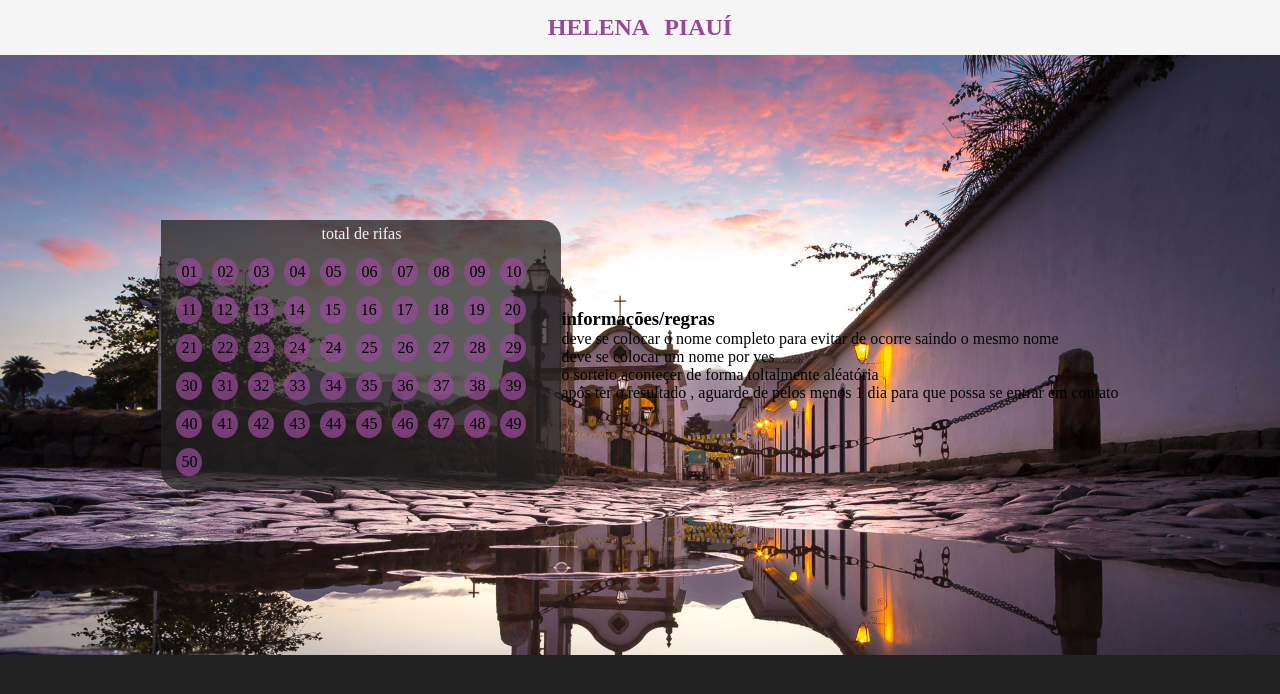
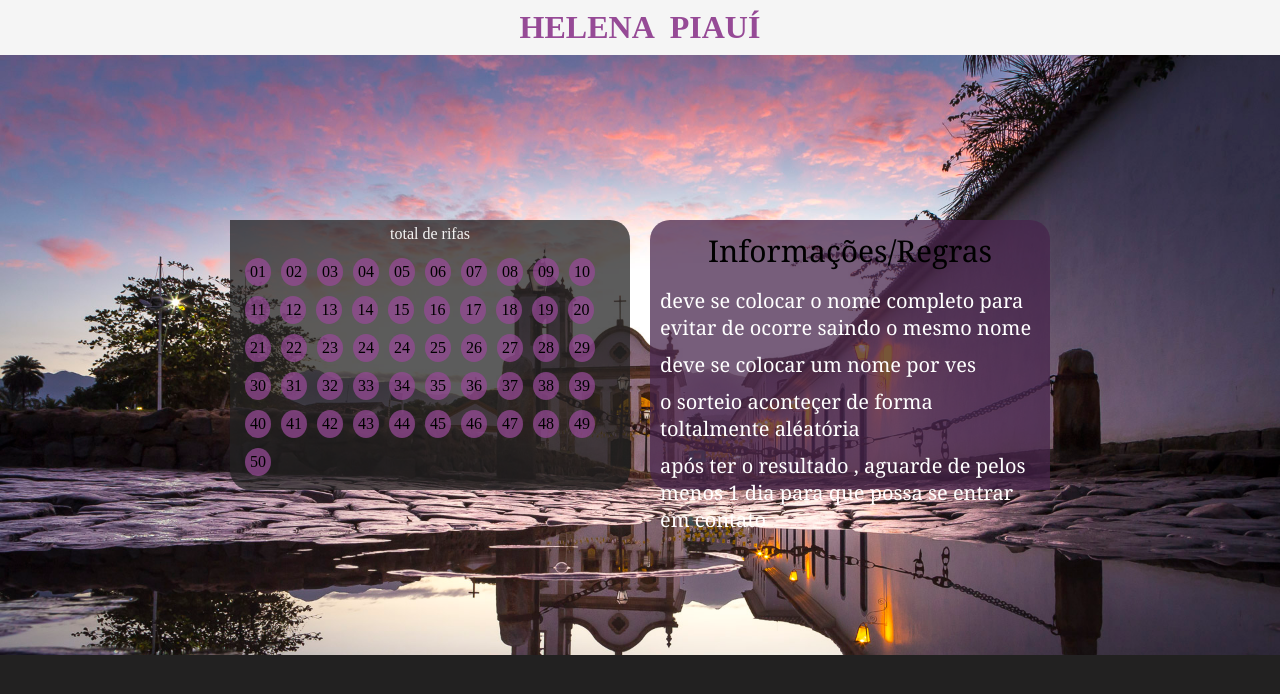
Before and after one commit to willianglitch/sorteadora, a plain HTML site: page index.html in a window 1280 px wide. Drawn offline with Linux system fonts and the light colour scheme.

Commit message:
update 1.9
quase terminando a primeira parte

```diff
--- a/css/style.css
+++ b/css/style.css
@@ -33,12 +33,13 @@ body{
     justify-content: center;
     align-items: center;
 }
-.numCard{
+.Card{
     height: 270px;
     width: 400px;
     background-color: #222121BB;
     border-radius: 0px 20px 20px 20px ;
     box-sizing: border-box;
+    margin-right: 10px;
 }
 .titulo{
     display: flex;
@@ -66,3 +67,26 @@ body{
 .cardContainer li:hover{
         background-color: #f5f5f5;
 }
+
+.Card-02{
+    height: 270px;
+    width: 400px;
+    background-color: #46244CBB;
+    border-radius: 20px 20px 0px 20px ;
+    box-sizing: border-box;
+    margin-left: 10px;
+    padding: 10px;
+    font-family:Georgia, 'Times New Roman', Times, serif;
+}
+.cardInfo h3{
+    text-align: center;
+    margin-bottom: 16px;
+    font-size: 30px;
+    font-weight: normal;
+
+}
+.cardInfo p{
+    padding-bottom: 10px;
+    font-size: 20px;
+    color: white;
+}
--- a/index.html
+++ b/index.html
@@ -10,78 +10,47 @@
 <body>
 
     <div class="header">
-        <h2>helena<span>piauí</span></h2>
+        <h1>helena<span>piauí</span></h1>
     </div>
 
     <section class="container">
 
-        <div class="numCard">
+        <div class="Card">
             <div class="titulo">
                 <p>total de rifas</p>
             </div>
             <div class="cardContainer">
                 <ul>
-                    <li>01</li>
-                    <li>02</li>
-                    <li>03</li>
-                    <li>04</li>
-                    <li>05</li>
-                    <li>06</li>
-                    <li>07</li>
-                    <li>08</li>
-                    <li>09</li>
-                    <li>10</li>
-                    <li>11</li>
-                    <li>12</li>
-                    <li>13</li>
-                    <li>14</li>
-                    <li>15</li>
-                    <li>16</li>
-                    <li>17</li>
-                    <li>18</li>
-                    <li>19</li>
-                    <li>20</li>
-                    <li>21</li>
-                    <li>22</li>
-                    <li>23</li>
-                    <li>24</li>
-                    <li>24</li>
-                    <li>25</li>
-                    <li>26</li>
-                    <li>27</li>
-                    <li>28</li>
-                    <li>29</li>
-                    <li>30</li>
-                    <li>31</li>
-                    <li>32</li>
-                    <li>33</li>
-                    <li>34</li>
-                    <li>35</li>
-                    <li>36</li>
-                    <li>37</li>
-                    <li>38</li>
-                    <li>39</li>
-                    <li>40</li>
-                    <li>41</li>
-                    <li>42</li>
-                    <li>43</li>
-                    <li>44</li>
-                    <li>45</li>
-                    <li>46</li>
-                    <li>47</li>
-                    <li>48</li>
-                    <li>49</li>
-                    <li>50</li>
+                    <li>01</li><li>02</li><li>03</li>
+                    <li>04</li><li>05</li><li>06</li>
+                    <li>07</li><li>08</li><li>09</li>
+                    <li>10</li><li>11</li><li>12</li>
+                    <li>13</li><li>14</li><li>15</li>
+                    <li>16</li><li>17</li><li>18</li>
+                    <li>19</li><li>20</li><li>21</li>
+                    <li>22</li><li>23</li><li>24</li>
+                    <li>24</li><li>25</li><li>26</li>
+                    <li>27</li><li>28</li><li>29</li>
+                    <li>30</li><li>31</li><li>32</li>
+                    <li>33</li><li>34</li><li>35</li>
+                    <li>36</li><li>37</li><li>38</li>
+                    <li>39</li><li>40</li><li>41</li>
+                    <li>42</li><li>43</li><li>44</li>
+                    <li>45</li><li>46</li><li>47</li>
+                    <li>48</li><li>49</li><li>50</li>
                 </ul>
             </div>
         </div>
 
-        <div class="cardRules">
-            <h3>informações/regras</h3>
-            <p>deve se colocar o nome completo para evitar de ocorre saindo o mesmo nome </p>
-            <p>deve se colocar um nome por ves</p>
-            <p>o sorteio aconteçer de forma toltalmente aléatória</p>
-            <p> após ter o resultado , aguarde de pelos menos 1 dia para que possa se entrar em contato </p>
+
+        <div class="Card-02">
+            <div class="cardInfo">
+                <h3>Informações/Regras</h3>
+                <p>deve se colocar o nome completo para evitar de ocorre saindo o mesmo nome </p>
+                <p>deve se colocar um nome por ves</p>
+                <p>o sorteio aconteçer de forma toltalmente aléatória</p>
+                <p> após ter o resultado , aguarde de pelos menos 1 dia para que possa se entrar em contato </p>
+            </div>
         </div>
 
     </section>
```
